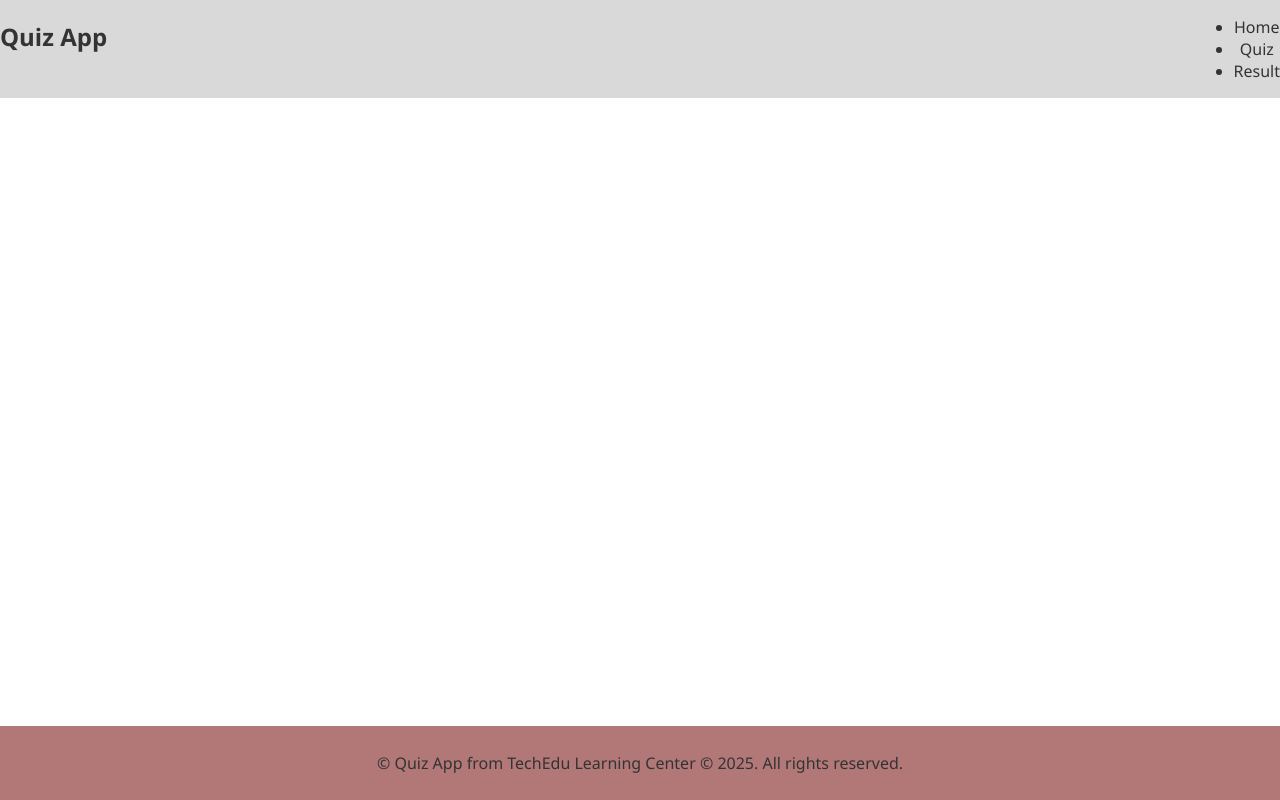
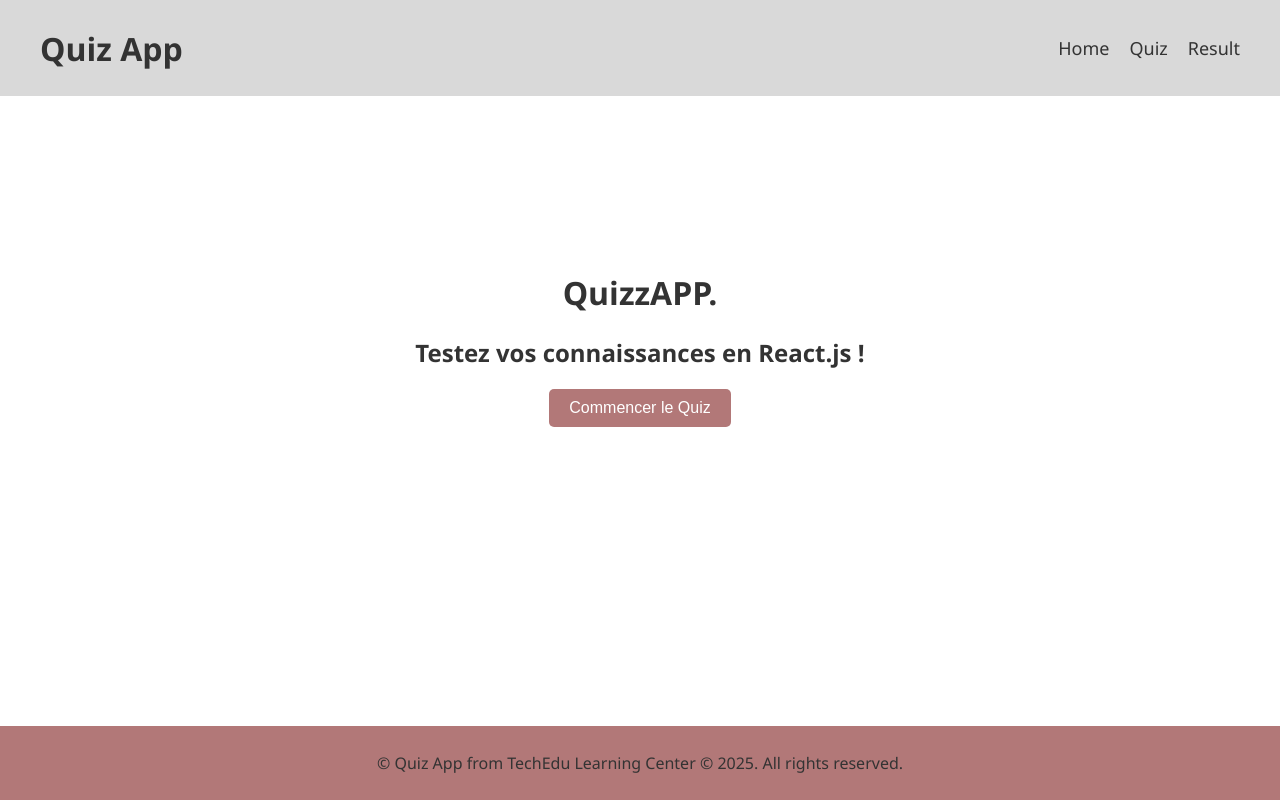
Before and after one commit to Sam21ir/quizzapp, a React (Create React App) app: page / in a window 1280 px wide. Built offline with nearby package versions, Linux system fonts and the light colour scheme.

Commit message:
page home component

```diff
--- a/src/App.css
+++ b/src/App.css
@@ -1,8 +1,8 @@
 .stylenavbar {
-  text-align: center;
+  /* text-align: center; */
   background-color: #D9D9D9;
   display: flex;
-  flex-direction: row;
+  /* flex-direction: row; */
   /* align-items: center; */
   justify-content: space-between;
   font-family: 'Segoe UI', Tahoma, Geneva, Verdana, sans-serif;
@@ -13,6 +13,21 @@
   right: 0;
   z-index: 1000;
   width: 100%;
+}
+
+.logo {
+  margin-left: 40px;
+  font-size: xx-large;
+  font-weight: bold;
+}
+
+.liststyle {
+  list-style-type: none;
+  display: flex;
+  gap: 20px;
+  margin-right: 40px;
+  align-items: center;
+  font-size: large;
 }
 
 .stylefooter {
@@ -29,8 +44,20 @@
   width: 100%;
 }
 
-/* .homestyle  {
+.homestyle  {
+  padding: 150px;
   text-align: center;
   margin-top: 100px;
   font-family: 'Segoe UI', Tahoma, Geneva, Verdana, sans-serif;
-} */
+  color: #333;
+}
+
+.btnhome {
+  background-color: #B27878;
+  color: white;
+  padding: 10px 20px;
+  border: none;
+  border-radius: 5px;
+  cursor: pointer;
+  font-size: 16px;
+}
--- a/src/App.js
+++ b/src/App.js
@@ -1,10 +1,12 @@
 import Navbar from './components/Navbar.jsx';
 import Footer from './components/Footer.jsx';
+import Home from './pages/home.jsx';
 import "./App.css";
 
 function App() {
   return (
     <div>
+      <Home />
       <Navbar />
       <Footer />
     </div>
--- a/src/components/Navbar.jsx
+++ b/src/components/Navbar.jsx
@@ -1,8 +1,8 @@
 function Navbar() {
   return (
     <nav className="stylenavbar">
-      <h1>Quiz App</h1>
-      <ul>
+      <h1 className="logo">Quiz App</h1>
+      <ul className="liststyle">
         <li>Home</li>
         <li>Quiz</li>
         <li>Result</li>
--- a/src/pages/Home.jsx
+++ b/src/pages/Home.jsx
@@ -1,8 +1,9 @@
 function Home() {
   return (
     <div className="homestyle">
-      <h6>QuizzAPP.</h6>
+      <h1>QuizzAPP.</h1>
       <h2>Testez vos connaissances en React.js !</h2>
+      <button className="btnhome">Commencer le Quiz</button>
     </div>
   );
 }
```
